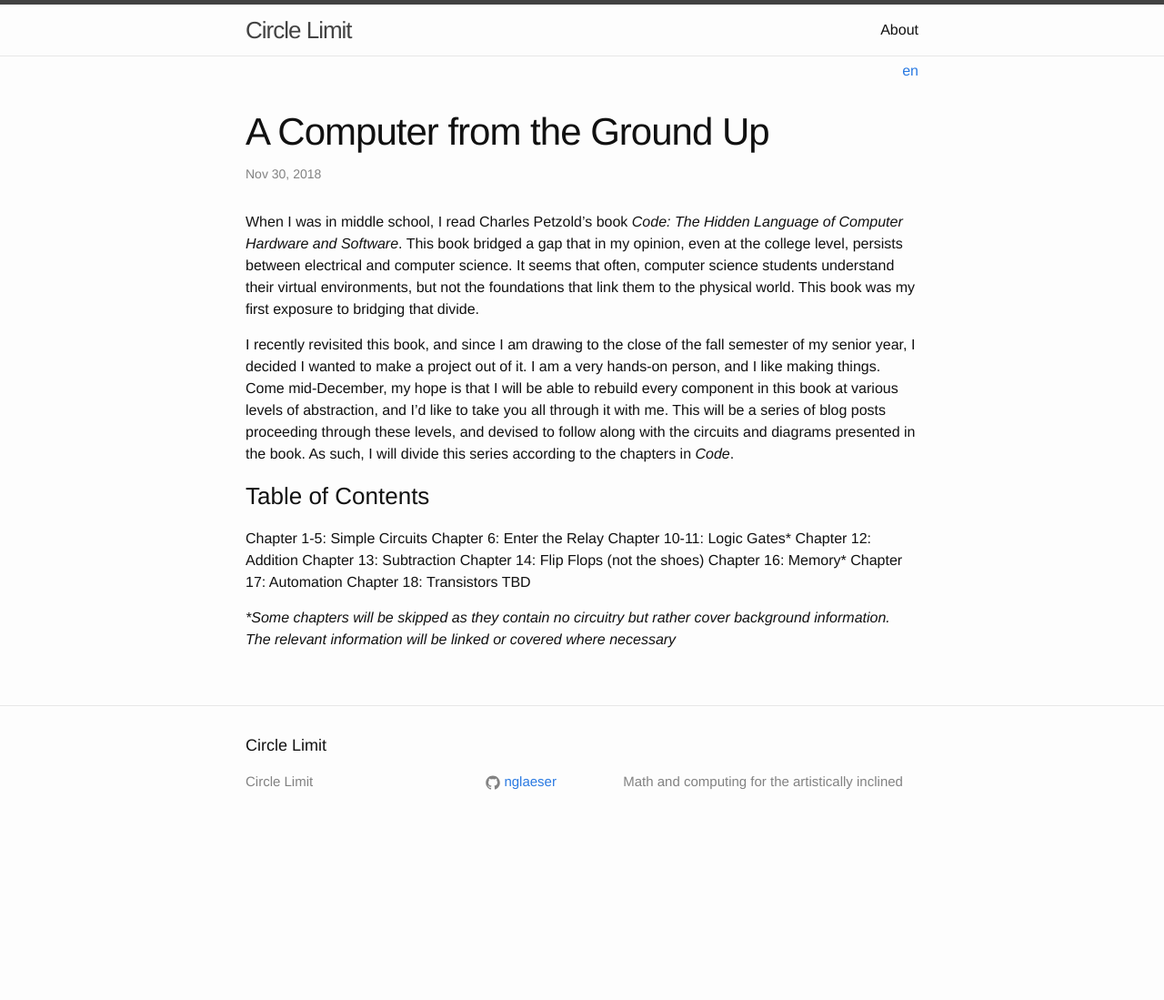
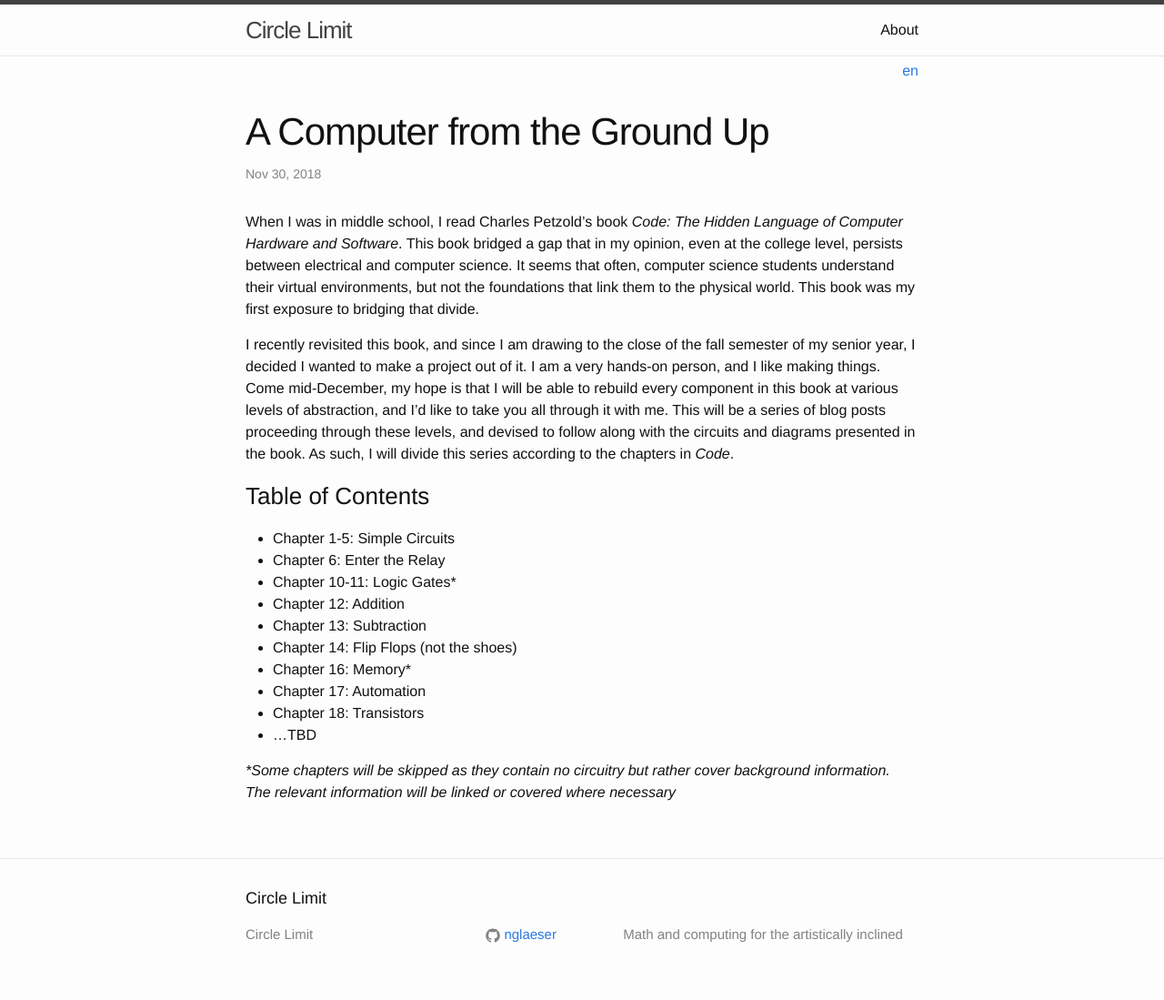
Before and after one commit to nglaeser/minima-site, a Jekyll site: the page built from _posts/2018-11-30-A-Computer-from-the-Ground-Up.md, in a window 1280 px wide. Shown: the whole page at 91% size. Built offline with Jekyll 4.4.1, drawn with Linux system fonts in a browser that asks for light colours; before the commit the page ends 931 px from its top, so only the background shows below that.

Commit message:
fix table of contents format

```diff
--- a/_posts/2018-11-30-A-Computer-from-the-Ground-Up.md
+++ b/_posts/2018-11-30-A-Computer-from-the-Ground-Up.md
@@ -14,15 +14,15 @@
 
 ### Table of Contents
 
-Chapter 1-5: Simple Circuits
-Chapter 6: Enter the Relay
-Chapter 10-11: Logic Gates\*
-Chapter 12: Addition
-Chapter 13: Subtraction
-Chapter 14: Flip Flops (not the shoes)
-Chapter 16: Memory\*
-Chapter 17: Automation
-Chapter 18: Transistors
-TBD
+- Chapter 1-5: Simple Circuits
+- Chapter 6: Enter the Relay
+- Chapter 10-11: Logic Gates\*
+- Chapter 12: Addition
+- Chapter 13: Subtraction
+- Chapter 14: Flip Flops (not the shoes)
+- Chapter 16: Memory\*
+- Chapter 17: Automation
+- Chapter 18: Transistors
+- ...TBD
 
 _\*Some chapters will be skipped as they contain no circuitry but rather cover background information. The relevant information will be linked or covered where necessary_
```
